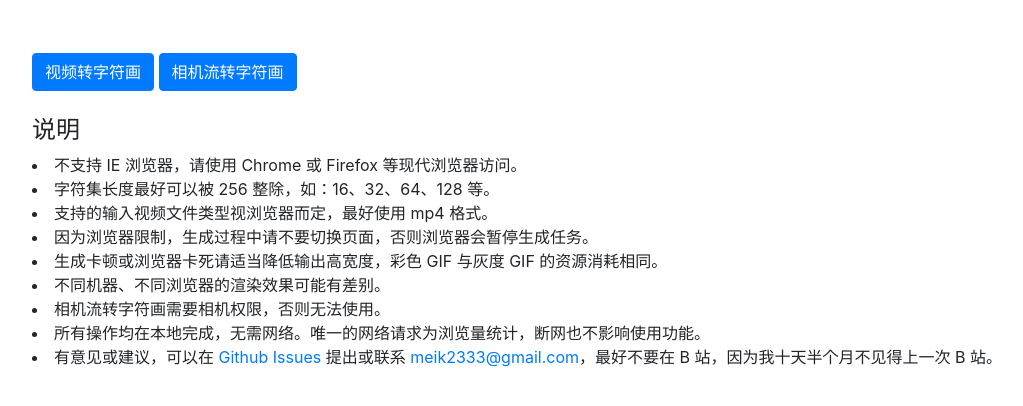
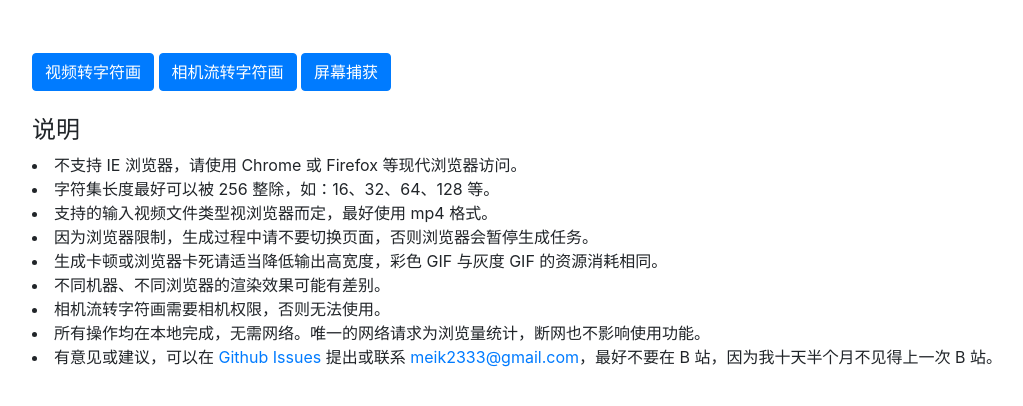
Before and after one commit to MeiK2333/Video2Char, a plain HTML site: page index.html in a window 1280 px wide. Shown: the whole page, without its empty margins (53-1076 px from the left). Drawn offline with Linux system fonts and the light colour scheme.

Commit message:
Update index.html

```diff
--- a/index.html
+++ b/index.html
@@ -26,6 +26,7 @@
         <div class="col-md-12">
           <button class="btn btn-primary" onclick="window.location.href='video.html'">视频转字符画</button>
           <button class="btn btn-primary" onclick="window.location.href='camera.html'">相机流转字符画</button>
+          <button class="btn btn-primary" onclick="window.location.href='screen.html'">屏幕捕获</button>
         </div>
         <div class="col-md-12">
           <h4>说明</h4>
```
